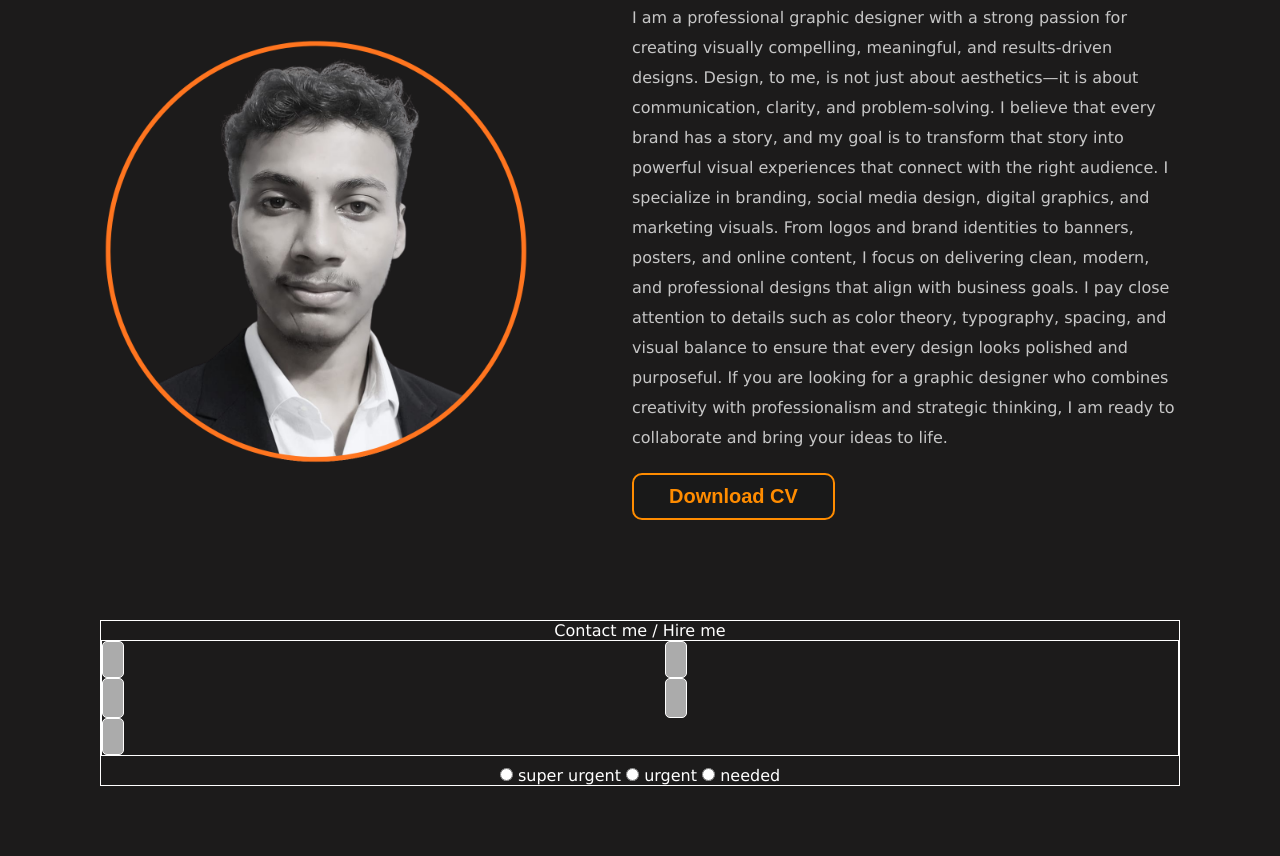
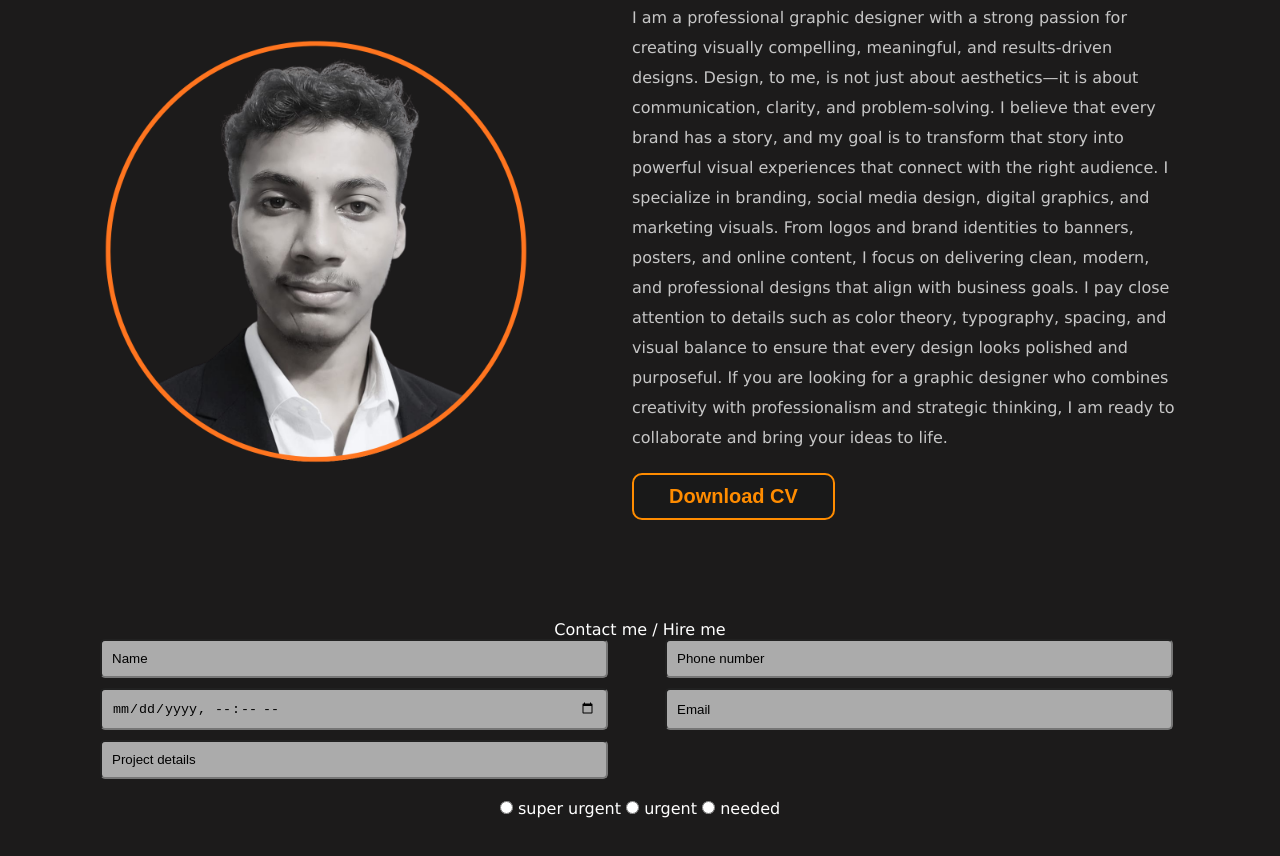
Before and after one commit to arhosain/my-website-1, a plain HTML site: page index.html in a window 1280 px wide. Shown: the part 1622-2478 px from the top of the page. Drawn offline with Linux system fonts and the light colour scheme.

Commit message:
fixed contact form

```diff
--- a/css/style.css
+++ b/css/style.css
@@ -236,15 +236,14 @@ nav li a:hover{
   color: white;
   margin-right: 100px;
   text-align: center;
-  border: 1px solid white;
 }
 .input-1 input{
 padding: 10px;
-  width: 0%;
+  width: 94%;
   gap: 20px;
   border-radius: 5px;
   background-color: rgb(171, 171, 171);
-border: 1px solid white;
+  margin-bottom: 10px;
 
 }
 input::placeholder{
@@ -255,5 +254,4 @@ input::placeholder{
   grid-template-columns: repeat(2 , 1fr);
   column-gap: 50px;
  margin-bottom: 10px;
-  border: 1px solid white;
 }
```
